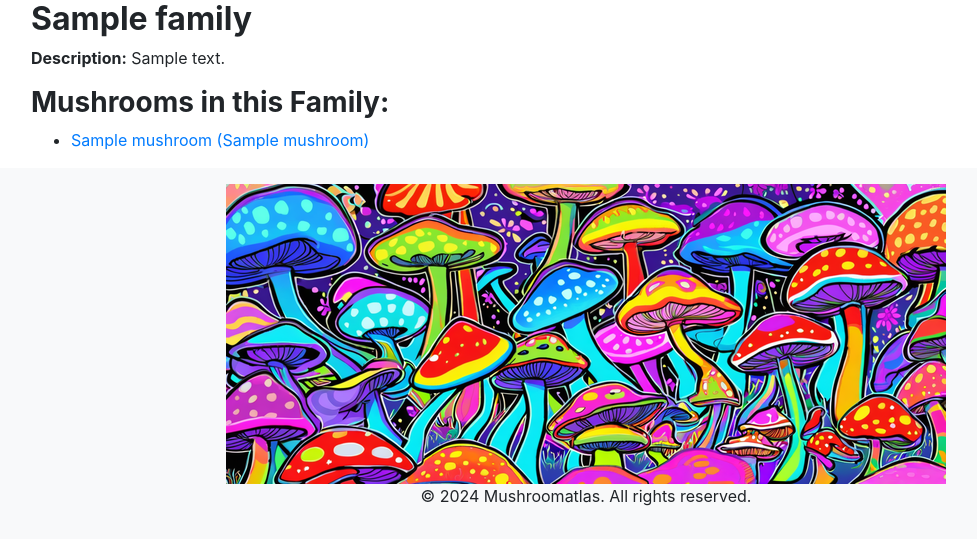
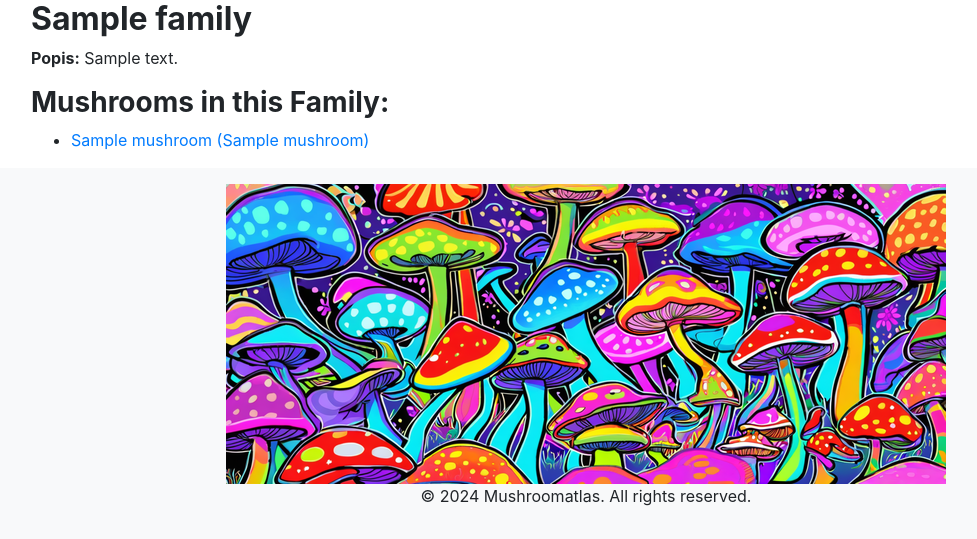
Before and after one commit to Wolferine69/mushroomatlas, a Django app: page /families/1/ in a window 1280 px wide. Shown: the part 112-651 px from the top of the page, without its empty margins (54-1031 px from the left). Run offline with Django 5.2, Linux system fonts and the light colour scheme; tables that the repository leaves empty hold one stand-in row (values such as "Sample post"); some libraries are stand-ins or nearby versions.

Commit message:
fix: templates family_detail

```diff
--- a/viewer/templates/family_detail.html
+++ b/viewer/templates/family_detail.html
@@ -2,7 +2,7 @@
 
 {% block content %}
 <h2><strong> {{ family.name }}</strong> </h2>
-<p><strong> Description:</strong>  {{ family.description }}</p>
+<p><strong> Popis:</strong>  {{ family.description }}</p>
 <h3><strong> Mushrooms in this Family:</strong></h3>
 <ul>
     {% for mushroom in family.mushrooms.all %}
```
